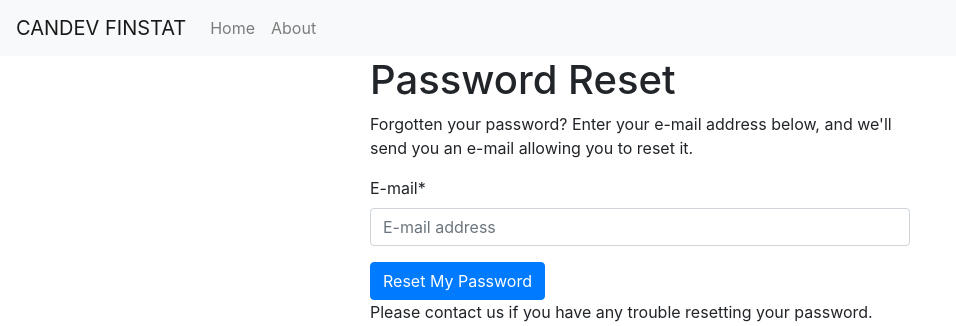
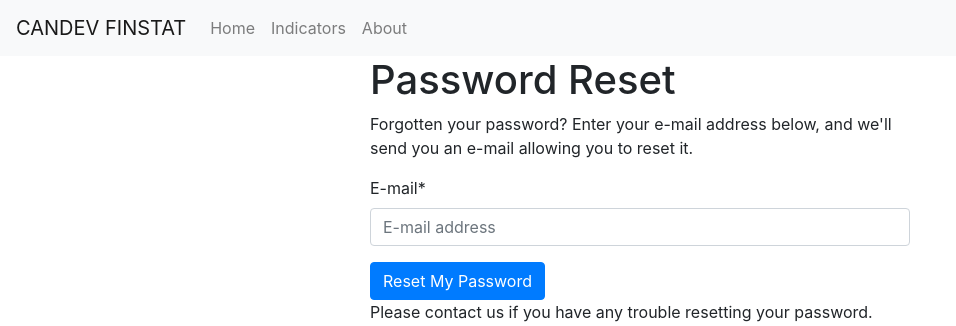
Before and after one commit to Hector-hedb12/candev_finstat, a Django app: page /accounts/password/reset/ in a window 1280 px wide. Shown: the top 326 px of the page, without its empty margins (0-956 px from the left). Run offline with Django 3.2, Linux system fonts and the light colour scheme; parts of the project's set-up code (start-up, migrations or seed data) failed here and were passed over; some libraries are stand-ins or nearby versions.

Commit message:
use this new app

```diff
--- a/candev_finstat/templates/base.html
+++ b/candev_finstat/templates/base.html
@@ -36,6 +36,9 @@
               <a class="nav-link" href="{% url 'home' %}">Home <span class="sr-only">(current)</span></a>
             </li>
             <li class="nav-item">
+              <a class="nav-link" href="{% url 'indicators:index' %}">Indicators</a>
+            </li>
+            <li class="nav-item">
               <a class="nav-link" href="{% url 'about' %}">About</a>
             </li>
           </ul>
--- a/config/settings/base.py
+++ b/config/settings/base.py
@@ -71,7 +71,7 @@ THIRD_PARTY_APPS = [
 ]
 LOCAL_APPS = [
     'candev_finstat.users.apps.UsersAppConfig',
-    # Your stuff: custom apps go here
+    'candev_finstat.indicators.apps.IndicatorsAppConfig',
 ]
 # https://docs.djangoproject.com/en/dev/ref/settings/#installed-apps
 INSTALLED_APPS = DJANGO_APPS + THIRD_PARTY_APPS + LOCAL_APPS
--- a/config/urls.py
+++ b/config/urls.py
@@ -14,13 +14,18 @@ urlpatterns = [
     ),
     # Django Admin, use {% url 'admin:index' %}
     path(settings.ADMIN_URL, admin.site.urls),
+
     # User management
     path(
         "users/",
         include("candev_finstat.users.urls", namespace="users"),
     ),
     path("accounts/", include("allauth.urls")),
-    # Your stuff: custom urls includes go here
+
+    path(
+        "indicators/",
+        include("candev_finstat.indicators.urls", namespace="indicators"),
+    ),
 ] + static(
     settings.MEDIA_URL, document_root=settings.MEDIA_ROOT
 )
```
